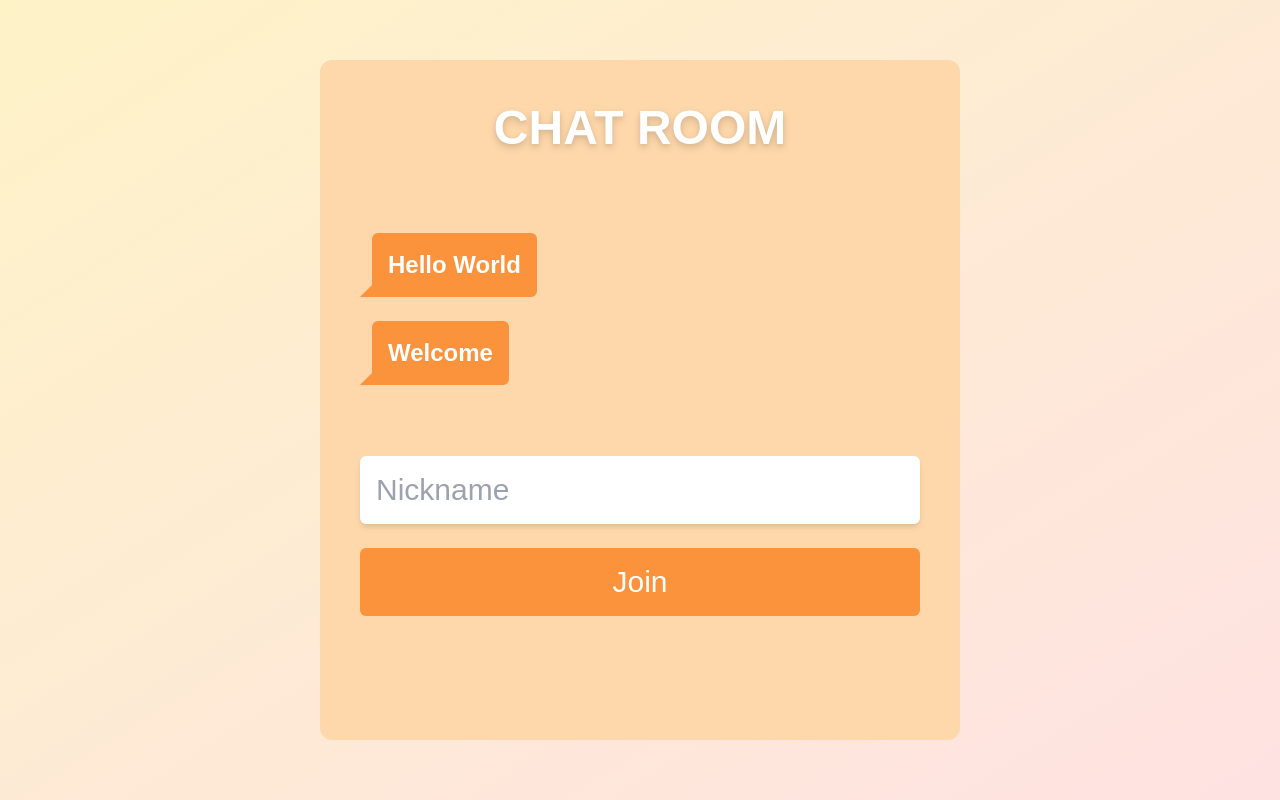
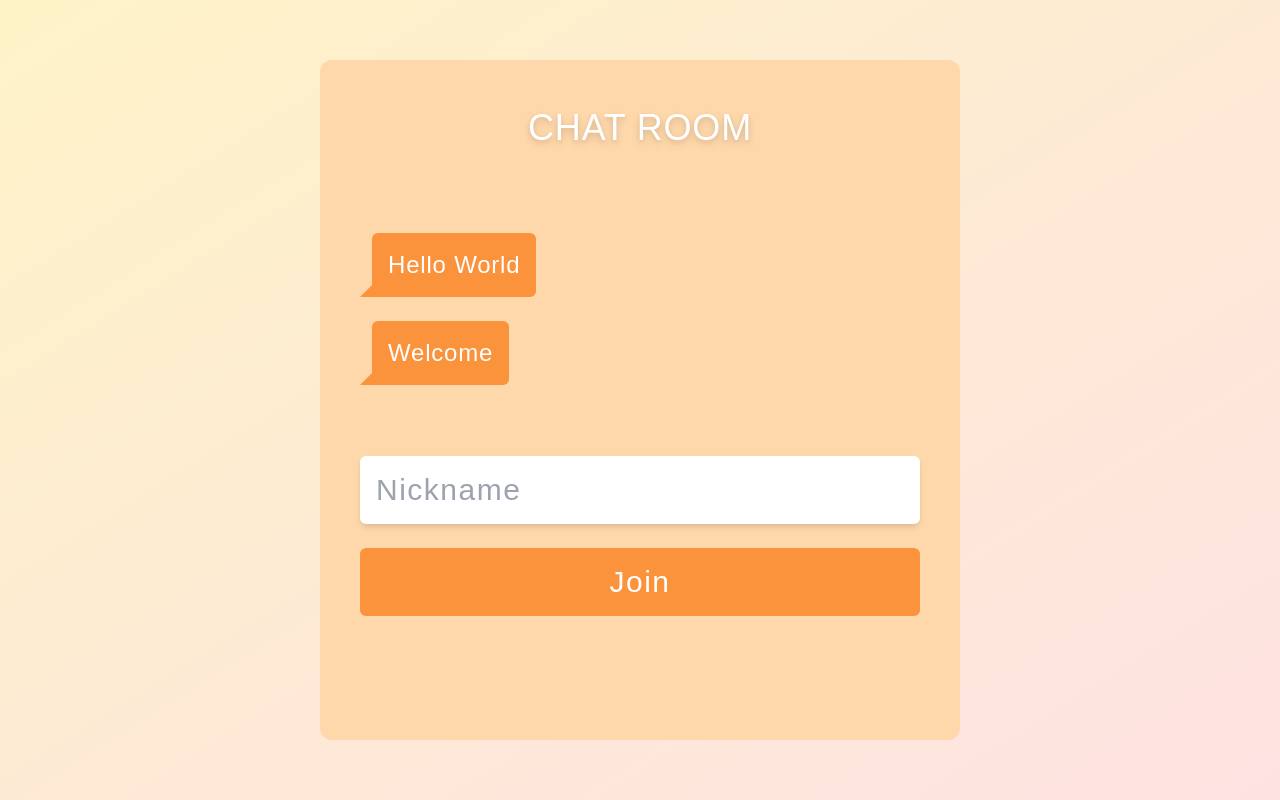
Before and after one commit to OInVein/tailwind-simple-chat, a React (Create React App) app in the folder client/: page / in a window 1280 px wide. Built offline with nearby package versions, Linux system fonts and the light colour scheme.

Commit message:
login page rwd

```diff
--- a/client/src/app/components/Greetings/index.js
+++ b/client/src/app/components/Greetings/index.js
@@ -6,7 +6,7 @@ const Greetings = ({ text }) => {
   const isInit = text === defaultText;
 
   return (
-    <div className={`w-full h-1/4 md:h-1/3 xl:h-1/3 flex flex-col ${isInit ? '' : 'items-center'} justify-center gap-6 font-bold text-xl sm:text-2xl text-white`}>
+    <div className={`w-full h-1/4 md:h-1/3 xl:h-1/3 flex flex-col ${isInit ? '' : 'items-center'} justify-center gap-6 font-medium text-2xl text-white`}>
       <Greeting words={`Hello ${text}`} {...!isInit && ({ isDone: true })} />
       {isInit && <Greeting words="Welcome" />}
     </div>
--- a/client/src/app/components/NicknameInput/index.js
+++ b/client/src/app/components/NicknameInput/index.js
@@ -12,7 +12,7 @@ const NicknameInput = forwardRef(({ value, onChange }, ref) => {
   return (
     <div>
       <input
-        className="rounded-md outline-none p-4 w-full transition text-orange-400 focus:shadow-md"
+        className="rounded-md outline-none p-4 w-full transition text-orange-400 focus:shadow-md tracking-wider"
         data-testid="nicknameInput"
         ref={ref}
         type="text"
--- a/client/src/app/components/SubmitButton/index.js
+++ b/client/src/app/components/SubmitButton/index.js
@@ -7,7 +7,7 @@ const SubmitButton = forwardRef(({ status, onSubmit }, ref) => (
       data-testid="submitButton"
       ref={ref}
       disabled={status}
-      className="outline-none cursor-pointer w-full p-4 rounded-md text-white bg-orange-400 transition motion-safe:hover:scale-105 sm:motion-safe:hover:scale-102"
+      className="outline-none cursor-pointer w-full p-4 rounded-md text-white bg-orange-400 transition motion-safe:hover:scale-105 sm:motion-safe:hover:scale-102 tracking-wider"
       // className={status === 'disabled' ? styles.disabled : ''}
       value="Join"
       type="button"
--- a/client/src/app/index.js
+++ b/client/src/app/index.js
@@ -53,12 +53,12 @@ const App = () => {
   const { hasLogin } = state;
 
   const mainClassName = (() => {
-    const defaultClassName= 'w-full h-full md:w-3/4 xl:w-1/2 md:h-[85%] md:rounded-xl relative';
+    const defaultClassName= 'w-full h-full md:w-3/4 xl:w-1/2 md:h-[85%] md:rounded-xl relative tracking-wider';
     if (hasLogin) {
       const chatClassName = `
         ${defaultClassName}
         ${isLast ? 'flex items-center justify-center' : ''}
-        animate-chatBackground md:tracking-wider
+        animate-chatBackground
       `;
       return chatClassName;
     }
--- a/client/src/app/pages/Login/index.js
+++ b/client/src/app/pages/Login/index.js
@@ -36,11 +36,11 @@ const Login = ({ setLoginStatus, isLast, setIsLast }) => {
     ? <Greetings text={nickName} />
     : (
       <>
-        <h1 className="w-full h-1/5 md:h-1/4 xl:h-1/5 flex justify-center items-center whitespace-nowrap font-bold text-shadow-md text-white text-4xl sm:text-5xl">
+        <h1 className="w-full h-1/5 md:h-1/4 xl:h-1/5 flex justify-center items-center whitespace-nowrap font-medium text-shadow-md text-white text-3xl md:text-4xl">
           CHAT ROOM
         </h1>
         <Greetings />
-        <form data-testid="loginForm" onSubmit={onSubmit} className="w-full h-1/3 md:h-5/12 flex justify-center flex-col text-2xl sm:text-3xl gap-4 md:gap-6 z-10">
+        <form data-testid="loginForm" onSubmit={onSubmit} className="w-full h-1/3 md:h-5/12 flex justify-center flex-col text-2xl md:text-3xl gap-6 z-10">
           <NicknameInput
             ref={nicknameInputRef}
             value={nickName}
```
